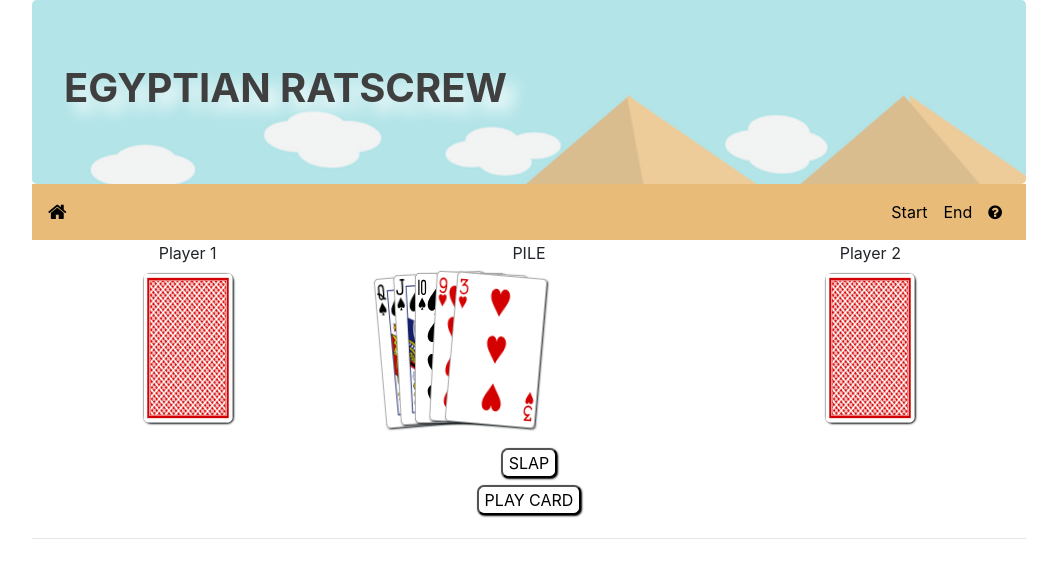
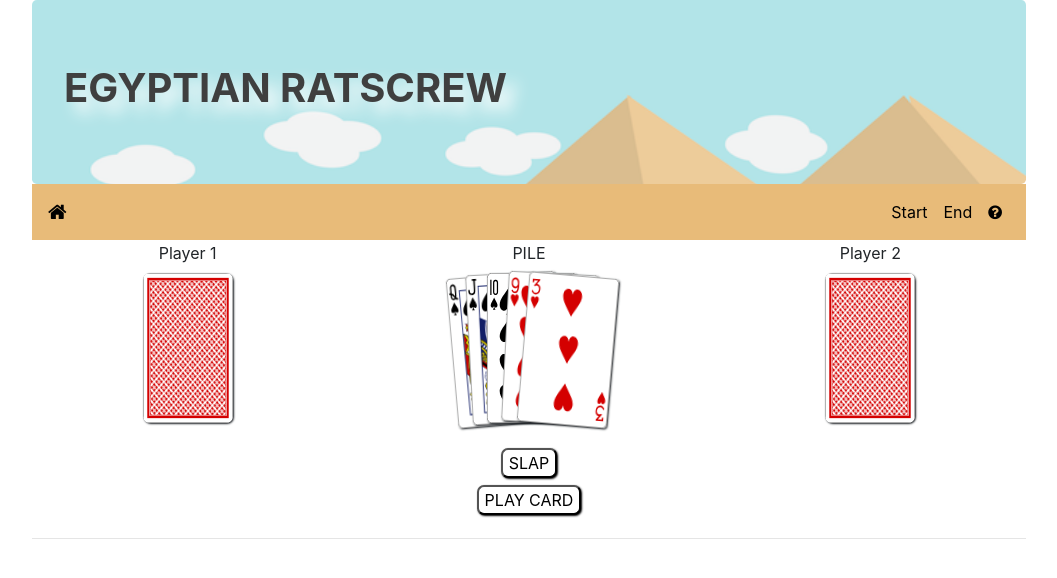
Before and after one commit to masonrich/Project_EgyptianRatscrew_Node, a PHP site: page / in a window 1280 px wide. Shown: the top 578 px of the page, without its empty margins (111-1168 px from the left). Run offline with PHP 8.4, Linux system fonts and the light colour scheme; some libraries are stand-ins or nearby versions.

Commit message:
centered pile cards

```diff
--- a/styles/cards.css
+++ b/styles/cards.css
@@ -16,6 +16,11 @@ img.card {
 }
 .active-hand img.card {
 	cursor: pointer;
+}
+
+/*wrapper for child div parent -AC*/
+#middlesection {
+    text-align: center;
 }
 
 /*
```
